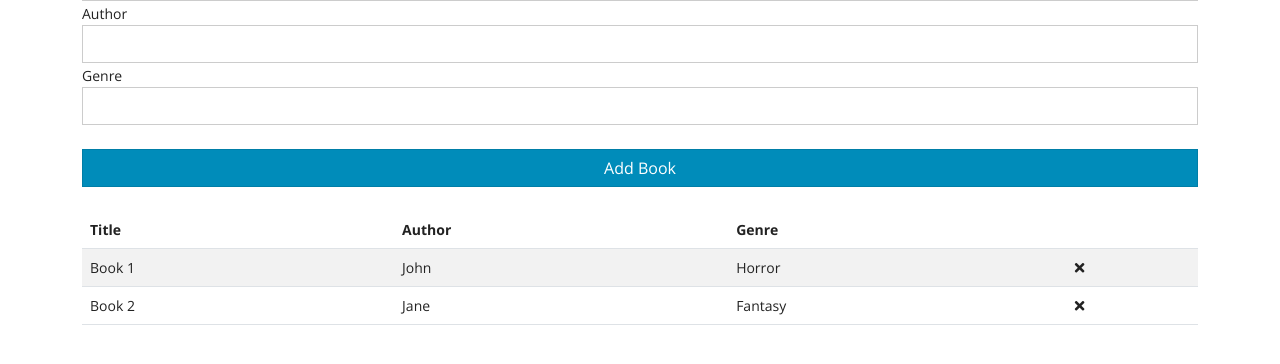
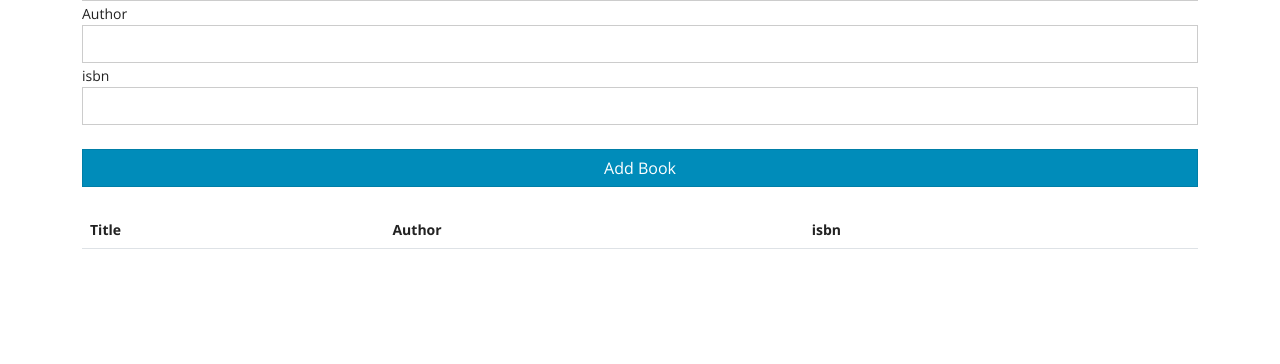
Before and after one commit to Rajguru-Aditya/BookList-App, a plain HTML site: page index.html in a window 1280 px wide. Shown: the part 160-524 px from the top of the page. Drawn offline with nearby package versions, Linux system fonts and the light colour scheme.

Commit message:
New Commit

```diff
--- a/app.js
+++ b/app.js
@@ -11,20 +11,7 @@ class Book {
 class UI {
   // Static key word means a static method(function) of a class
   static displayBooks() {
-    const StoredBooks = [
-      {
-        title: "Book 1",
-        author: "John",
-        isbn: "Horror",
-      },
-      {
-        title: "Book 2",
-        author: "Jane",
-        isbn: "Fantasy",
-      },
-    ];
-
-    const books = StoredBooks;
+    const books = Store.getBooks();
 
     // Loop through the array of books
     books.forEach((book) => UI.addBookToList(book));
@@ -94,7 +81,18 @@ class Store {
     localStorage.setItem("books", JSON.stringify(books));
   }
 
-  static removeBook(book) {}
+  static removeBook(isbn) {
+    const books = Store.getBooks();
+
+    // To remove a book we will match the isbn number of the book to the books in the local storage
+    books.forEach((book, index) => {
+      if (book.isbn === isbn) {
+        books.splice(index, 1); // when isbn number matches, we will get the index of that book and we can splice it from the array
+      }
+    });
+
+    localStorage.setItem("books", JSON.stringify(books));
+  }
 }
 
 // Event: Display Book
@@ -120,6 +118,9 @@ document.querySelector("#book-form").addEventListener("submit", (e) => {
     // Add Book to the UI
     UI.addBookToList(book);
 
+    // Add book to local storage
+    Store.addBook(book);
+
     // Show success message after book is added
     UI.showAlert("Book added!", "success");
 
@@ -130,7 +131,11 @@ document.querySelector("#book-form").addEventListener("submit", (e) => {
 
 // Event: Remove a Book
 document.querySelector("#book-list").addEventListener("click", (e) => {
+  // Remove book from UI
   UI.deleteBook(e.target); // e.target will select the element that you click on
+
+  // Remove book from local storage
+  Store.removeBook(e.target.parentElement.previousElementSibling.textContent); // Targetting the isbn number as it will be unique for each book
 
   // Show success message after book is removed
   UI.showAlert("Book removed!", "success");
--- a/index.html
+++ b/index.html
@@ -28,7 +28,7 @@
         >List
       </h1>
 
-      <!-- The form that takes the inputs for title, author and genre of the book -->
+      <!-- The form that takes the inputs for title, author and isbn of the book -->
       <form id="book-form">
         <div class="form-group">
           <label for="title">Title</label>
@@ -49,10 +49,10 @@
           />
         </div>
         <div class="form-group">
-          <label for="genre">Genre</label>
+          <label for="isbn">isbn</label>
           <input
             type="text"
-            id="genre"
+            id="isbn"
             class="form-control"
             autocomplete="off"
           />
@@ -70,7 +70,7 @@
           <tr>
             <th>Title</th>
             <th>Author</th>
-            <th>Genre</th>
+            <th>isbn</th>
             <th></th>
             <!--Empty th to display the delete button in that column-->
           </tr>
```
